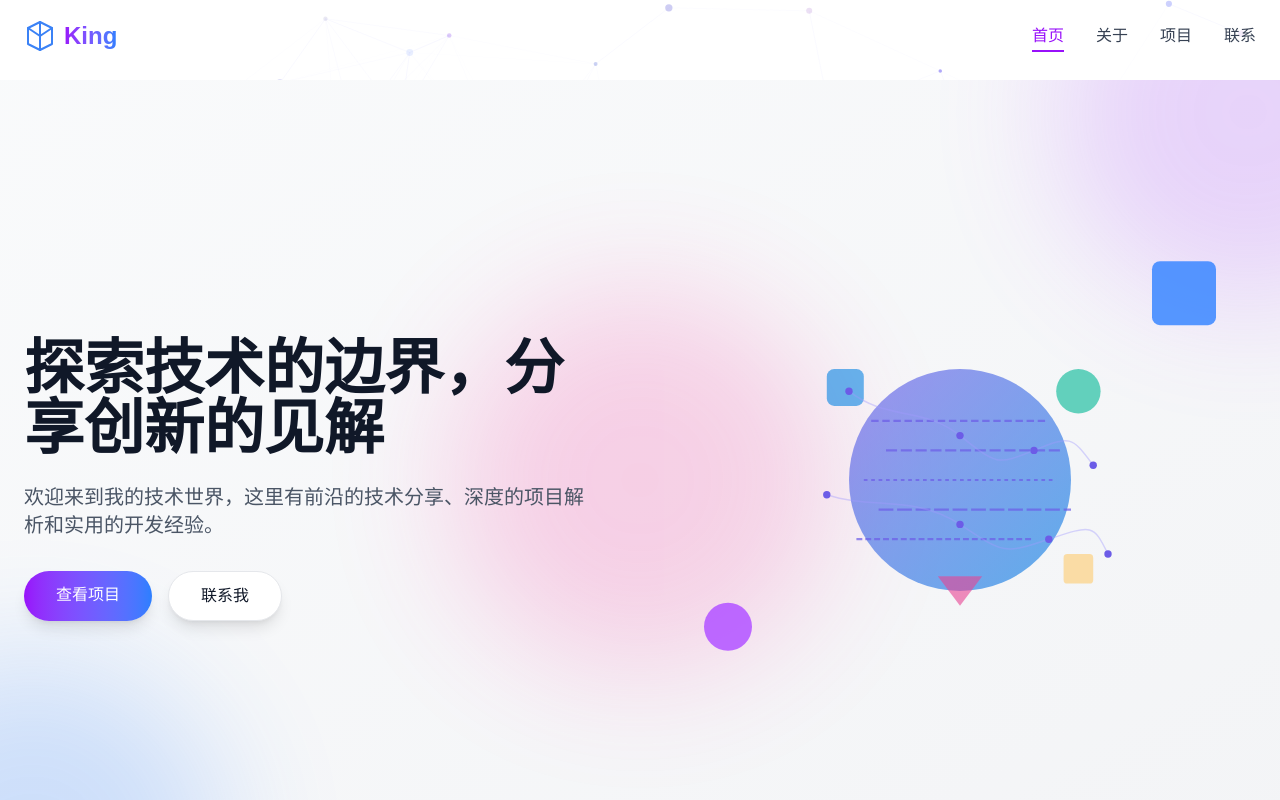
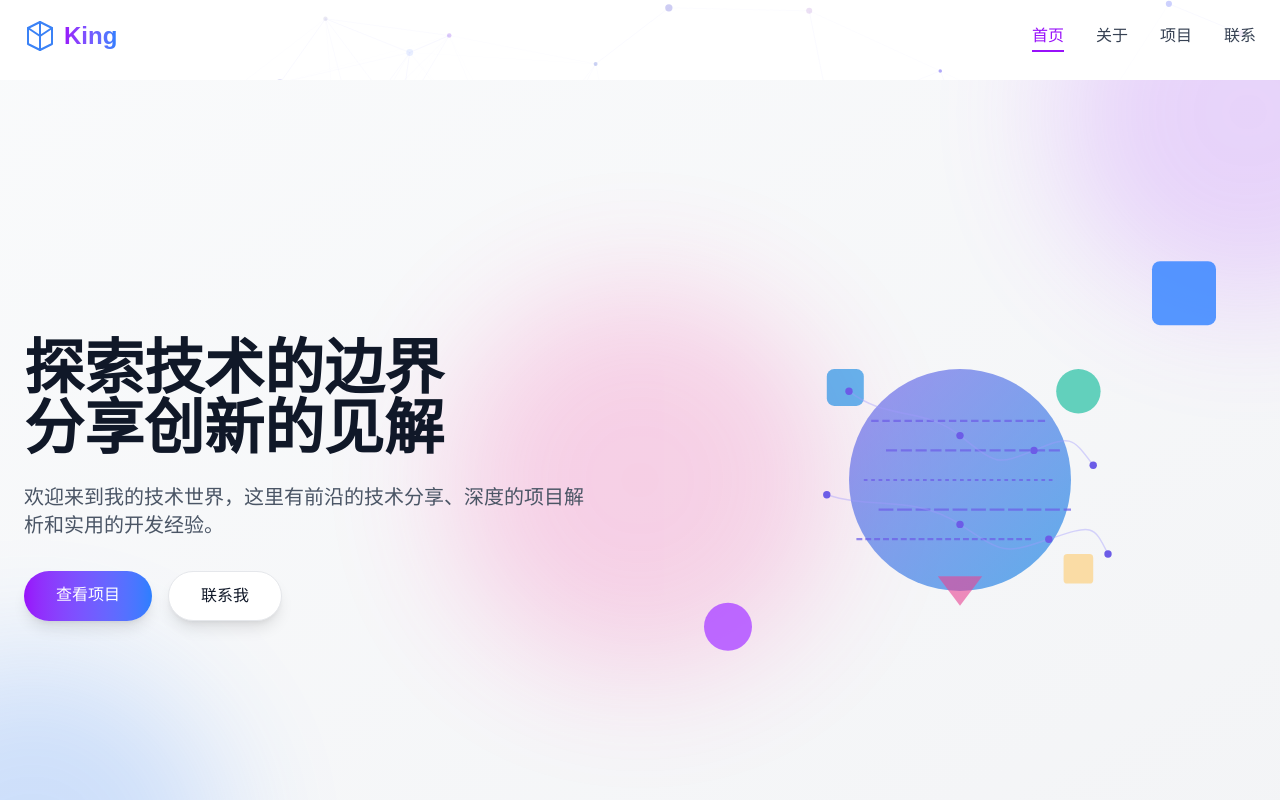
Before and after one commit to lispking/lispking.github.io, a Next.js app: page / in a window 1280 px wide. Shown: the top 800 px of the page. Built offline with nearby package versions, Linux system fonts and the light colour scheme.

Commit message:
make hero page tidy

```diff
--- a/src/components/sections/HeroSection.tsx
+++ b/src/components/sections/HeroSection.tsx
@@ -56,7 +56,7 @@ const HeroSection = () => {
         <div className="flex flex-col md:flex-row items-center justify-between gap-12">
           <div className="w-full md:w-1/2 text-center md:text-left">
             <h1 className="hero-title text-4xl md:text-5xl lg:text-6xl font-bold text-gray-900 dark:text-white mb-6">
-              {"探索技术的边界，分享创新的见解".split("").map((char, index) => (
+              {"探索技术的边界 分享创新的见解".split(" ").map((char, index) => (
                 <span key={index} className="inline-block">
                   {char === " " ? "\u00A0" : char}
                 </span>
```
